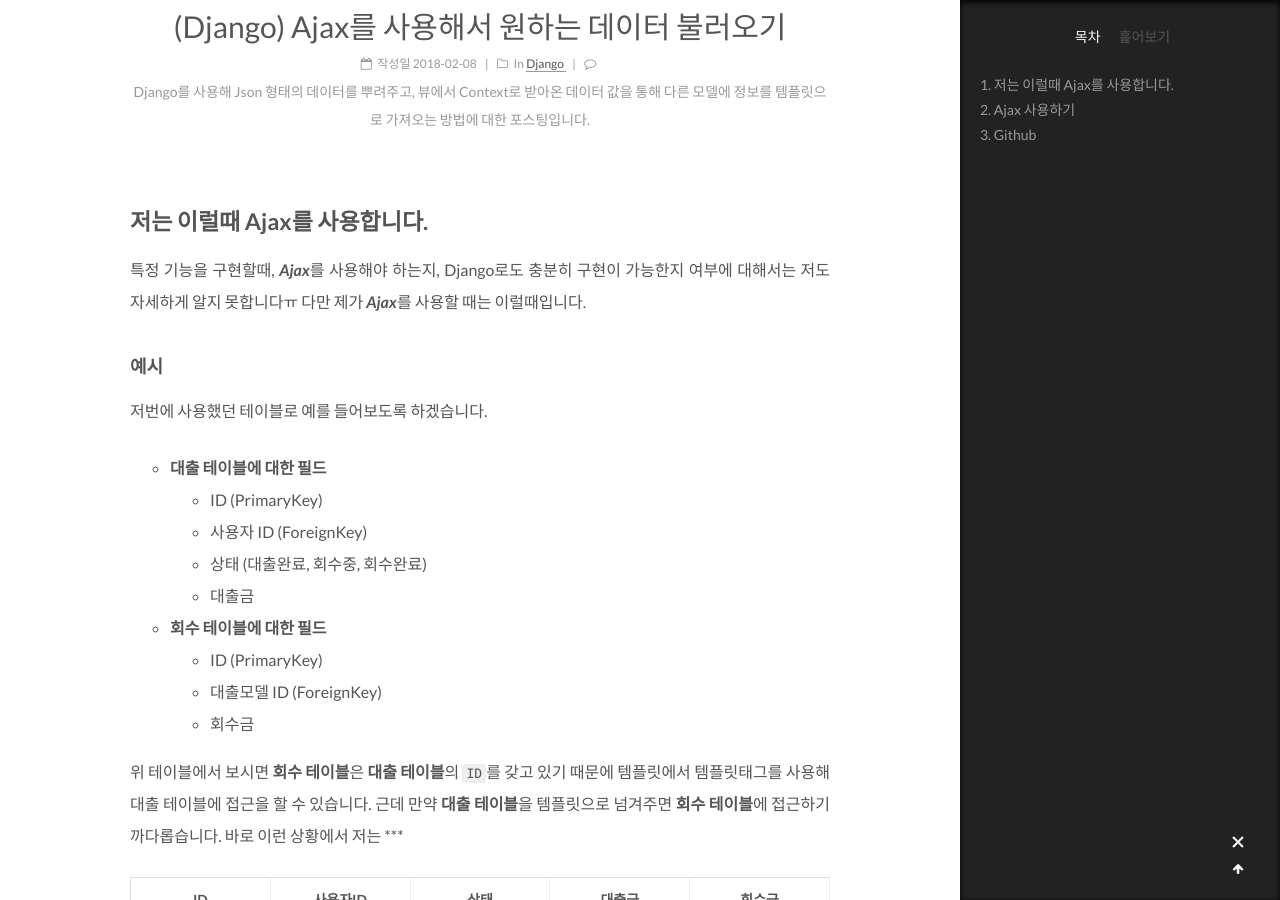
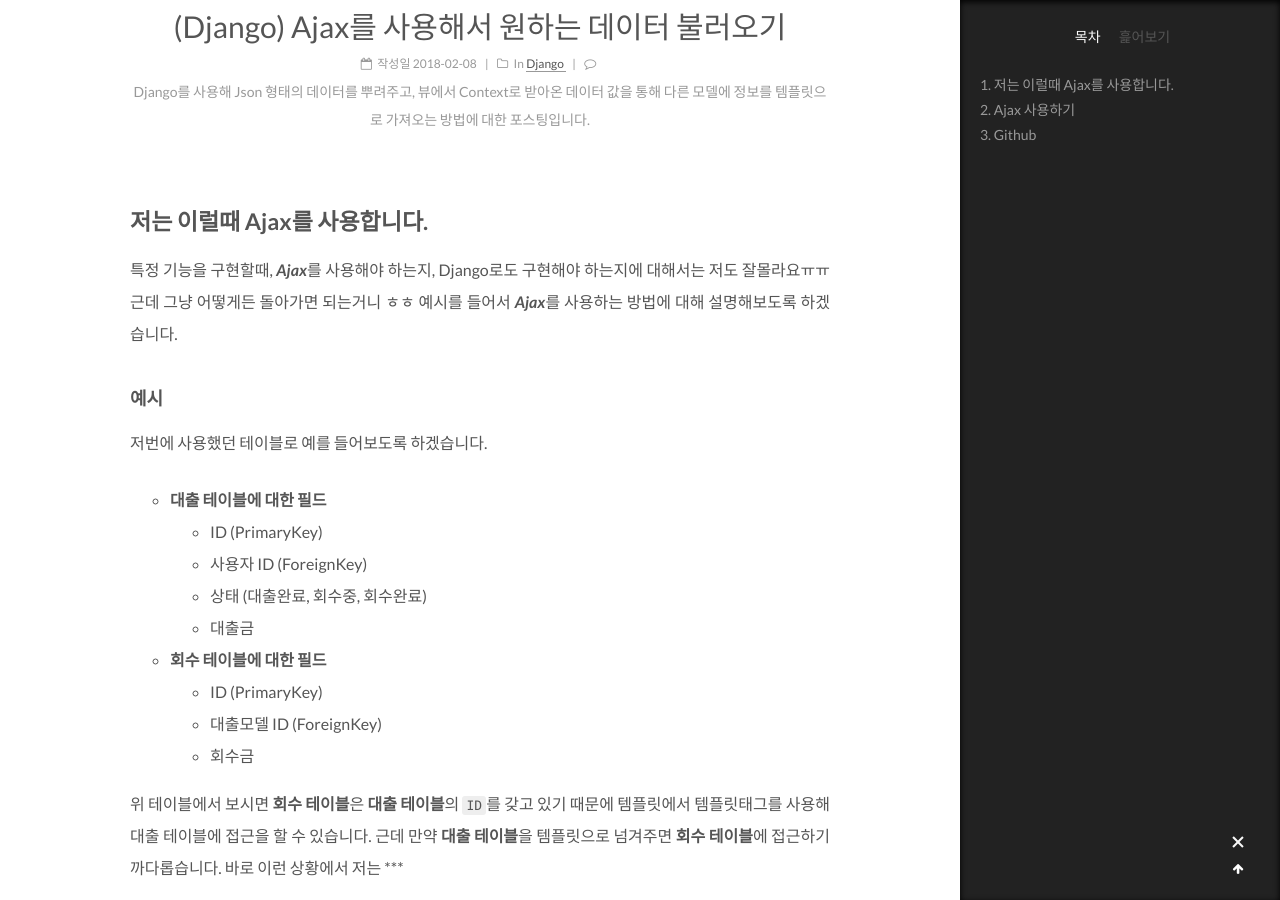
Before and after one commit to wkddnjset/wkddnjset.github.io, a Jekyll site: the page built from _posts/2018-02-08-(Django)-ajax를-사용해-원하는-데이터-불러오기.md, in a window 1280 px wide and 900 px high, scrolled down 376 px. Built offline with Jekyll 4.4.1, drawn with Linux system fonts in a browser that asks for light colours; comment, search, counter and statistics services are not loaded.

Commit message:
2018-02-08

```diff
--- a/_posts/2018-02-08-(Django)-ajax를-사용해-원하는-데이터-불러오기.md
+++ b/_posts/2018-02-08-(Django)-ajax를-사용해-원하는-데이터-불러오기.md
@@ -9,7 +9,7 @@ tags: django, develop, backend
 
 ## 저는 이럴때 Ajax를 사용합니다.
 
-특정 기능을 구현할때, ***Ajax***를 사용해야 하는지, Django로도 충분히 구현이 가능한지 여부에 대해서는 저도 자세하게 알지 못합니다ㅠ 다만 제가 ***Ajax***를 사용할 때는 이럴때입니다.
+특정 기능을 구현할때, ***Ajax***를 사용해야 하는지, Django로도 구현해야 하는지에 대해서는 저도 잘몰라요ㅠㅠ 근데 그냥 어떻게든 돌아가면 되는거니 ㅎㅎ 예시를 들어서 ***Ajax***를 사용하는 방법에 대해 설명해보도록 하겠습니다.
 
 ### 예시
 
```
